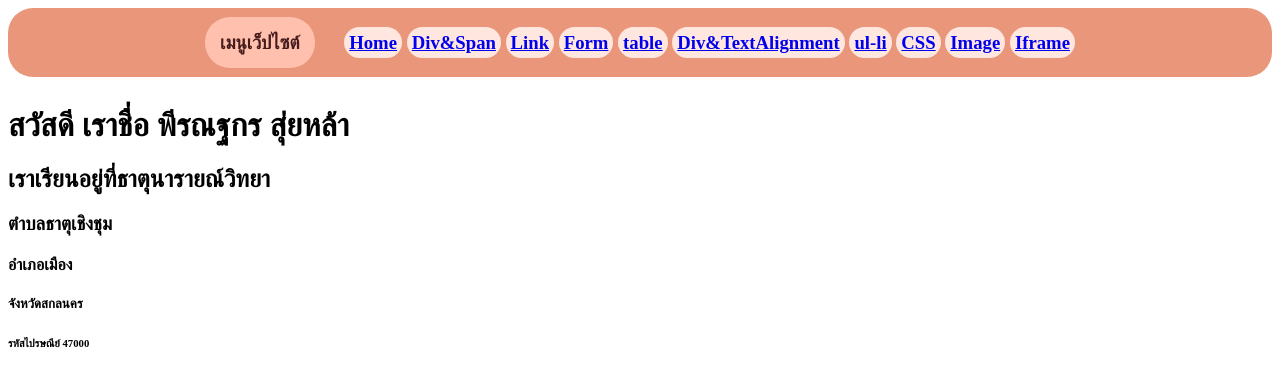
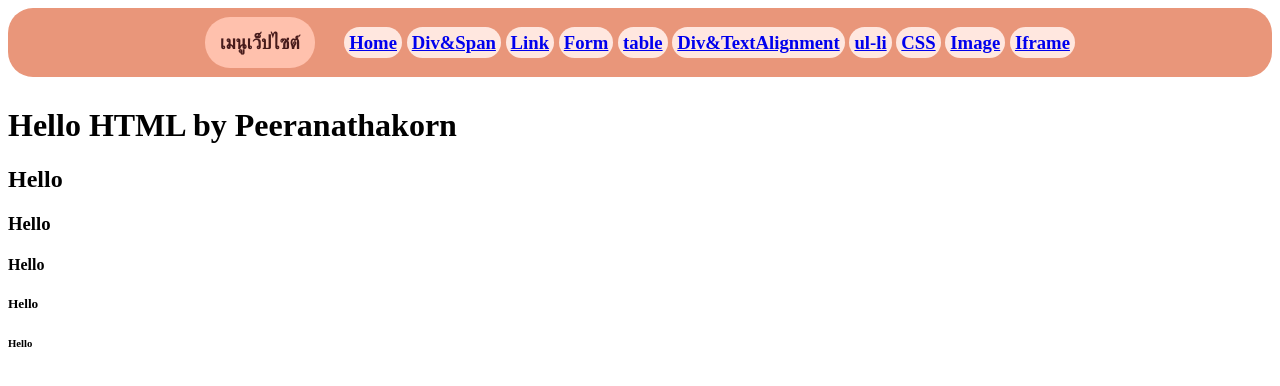
Before and after one commit to PeeranathakronSuilar/HTML-2567, a plain HTML site: page index.html in a window 1280 px wide. Drawn offline with Linux system fonts and the light colour scheme.

Commit message:
Add files via upload

```diff
--- a/index.html
+++ b/index.html
@@ -24,11 +24,11 @@
     </div>
 </head>
 <body>
-    <h1>สวัสดี เราชื่อ พีรณฐกร สุ่ยหล้า</h1>
-    <h2>เราเรียนอยู่ที่ธาตุนารายณ์วิทยา</h2>
-    <h3>ตำบลธาตุเชิงชุม</h3>
-    <h4>อำเภอเมือง</h4>
-    <h5>จังหวัดสกลนคร</h5>
-    <h6>รหัสไปรษณีย์ 47000</h6>
+    <h1>Hello HTML by Peeranathakorn</h1>
+    <h2>Hello</h2>
+    <h3>Hello</h3>
+    <h4>Hello</h4>
+    <h5>Hello</h5>
+    <h6>Hello</h6>
 </body>
 </html>
```
Also changed, not shown: Div&Span.html (+1 -0 lines), Form.html (+1 -0 lines), LinkA.html (+1 -0 lines), div&textalignment.html (+1 -0 lines), iframe.html (+1 -0 lines), image.html (+1 -0 lines), stylesheet.html (+1 -0 lines), table.html (+1 -0 lines), ul-il.html (+1 -0 lines).
